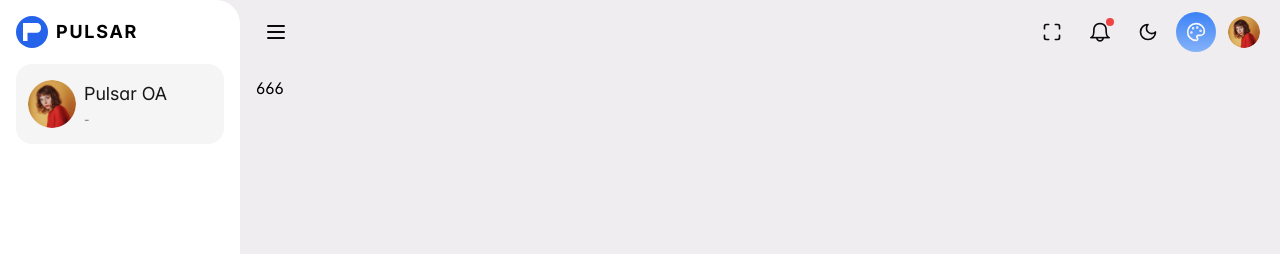
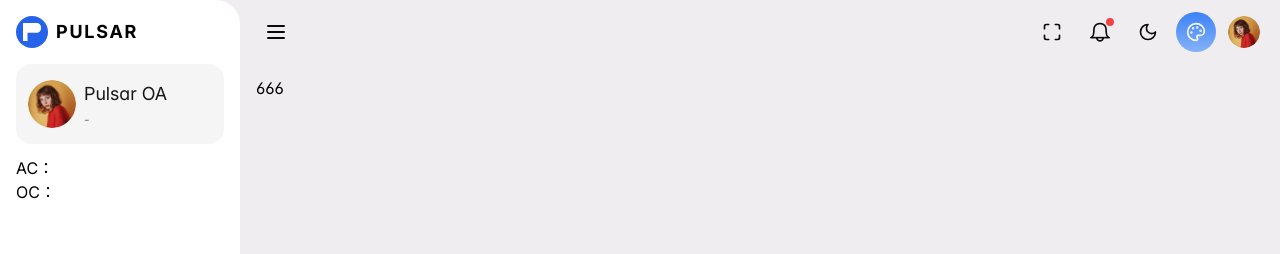
Before and after one commit to wookyao/pulsar, a React (Vite) app: page / in a window 1280 px wide. Shown: the top 254 px of the page. Built offline with nearby package versions, Linux system fonts and the light colour scheme.

Commit message:
feat: update app-menu

```diff
--- /dev/null
+++ b/src/internal/hooks/use-active-path.ts
@@ -0,0 +1,67 @@
+import { PermissionItem } from "#/auth.api";
+import useUserStore from "@/store/use-user";
+import { useCallback, useEffect, useState } from "react";
+import { useLocation, matchPath } from "react-router-dom";
+
+const useActivePath = () => {
+  const { user } = useUserStore();
+  const location = useLocation();
+  const [activeKeys, setActiveKeys] = useState<string[]>([]);
+
+  const findCodes8Path = useCallback(
+    (path: string) => {
+      const recordId = user?.perms.find((item) =>
+        matchPath(item.path, path)
+      )?.id;
+
+      if (recordId) {
+        const codes = findParentRouteCodes(user?.perms ?? [], recordId);
+        return codes;
+      }
+
+      return [];
+    },
+    [user?.perms]
+  );
+
+  useEffect(() => {
+    const activeRoute = user?.perms.find((item) =>
+      matchPath(item.path, location.pathname)
+    );
+
+    if (activeRoute?.id) {
+      const codes = findParentRouteCodes(user?.perms ?? [], activeRoute?.id);
+
+      setActiveKeys(codes);
+    } else {
+      setActiveKeys([]);
+    }
+  }, [location.pathname, user?.perms]);
+
+  return {
+    activeKeys,
+    findCodes8Path,
+  };
+};
+
+// 根据 给定的 记录id 获取 当前路由的 父级路由 祖父路由 祖宗路由
+function findParentRouteCodes(
+  permissions: PermissionItem[],
+  recordId: number
+): string[] {
+  const list: string[] = [];
+
+  const findRow =
+    permissions.find((it) => it.id === recordId) ?? ({} as PermissionItem);
+
+  if (findRow.id) {
+    list.push(findRow.code);
+    if (findRow.parentId) {
+      list.unshift(...findParentRouteCodes(permissions, findRow.parentId));
+    }
+  }
+
+  return list;
+}
+
+export default useActivePath;
--- a/src/layout/app-main/app-menu.tsx
+++ b/src/layout/app-main/app-menu.tsx
@@ -1,16 +1,38 @@
-import { memo } from "react";
+import { memo, useEffect, useState } from "react";
+import { Ripple } from "primereact/ripple";
 import { PermissionItem } from "#/auth.api";
 import useUserStore from "@/store/use-user";
 import Icon from "@/components/icon";
+import useActivePath from "@/internal/hooks/use-active-path";
 import "./style/app-menu.less";
-import { Ripple } from "primereact/ripple";
+import cn from "@/internal/help/cn";
 
 const AppMenu = () => {
   const { menus } = useUserStore();
+  const { activeKeys, findCodes8Path } = useActivePath();
+  const [openKeys, setOpenKeys] = useState<string[]>(() => activeKeys);
+
+  useEffect(() => {
+    setOpenKeys(activeKeys);
+  }, [activeKeys]);
+
+  const onChangeMenu = (menu: PermissionItem) => {
+    const codes = findCodes8Path(menu.path);
+    setOpenKeys(codes);
+  };
 
   return (
     <div className="app-menu">
-      <RenderMenu menus={menus} level={0} activePath="" />
+      <RenderMenu
+        menus={menus}
+        level={0}
+        activeKeys={activeKeys}
+        openKeys={openKeys}
+        onChangeMenu={onChangeMenu}
+      />
+      AC：{activeKeys.join(", ")}
+      <br />
+      OC：{openKeys.join(", ")}
     </div>
   );
 };
@@ -18,16 +40,37 @@ const AppMenu = () => {
 type RenderMenuProps = {
   menus: PermissionItem[];
   level?: number;
-  activePath?: string;
+  activeKeys?: string[];
+  openKeys?: string[];
+  onChangeMenu?: (menu: PermissionItem) => void;
+  hide?: boolean;
 };
 
-function RenderMenu({ menus, level = 0, activePath = "" }: RenderMenuProps) {
+function RenderMenu({
+  menus,
+  level = 0,
+  activeKeys = [],
+  openKeys = [],
+  onChangeMenu,
+  hide = false,
+}: RenderMenuProps) {
   if (!menus.length) return null;
 
   const baseSize = level ? 20 : 0;
 
+  const onItemClick = (menu: PermissionItem) => {
+    if (onChangeMenu) {
+      onChangeMenu(menu);
+    }
+  };
+
   return (
-    <ul>
+    <ul
+      className="transition-all duration-300 overflow-hidden"
+      style={
+        hide ? { maxHeight: 0, visibility: "hidden" } : { maxHeight: 1000 }
+      }
+    >
       {menus.map((menu) => {
         const hasChildren =
           Array.isArray(menu.children) && menu.children.length > 0;
@@ -35,16 +78,25 @@ function RenderMenu({ menus, level = 0, activePath = "" }: RenderMenuProps) {
         return (
           <li
             key={menu.code}
-            className="rounded-3xl bg-neutral-100 dark:bg-neutral-600 overflow-hidden"
+            className="rounded-3xl aria-expanded:bg-neutral-100 aria-expanded:dark:bg-neutral-600 overflow-hidden "
+            aria-expanded={openKeys.includes(menu.code)}
           >
             <div
-              className="flex items-center gap-2 py-3 px-4 rounded-3xl hover:bg-neutral-200 dark:hover:bg-neutral-500 animation-hover cursor-pointer transition-all duration-300 p-ripple"
+              className={cn(
+                "flex items-center gap-2 py-3 px-4 rounded-3xl cursor-pointer font-normal",
+                "hover:bg-neutral-200 dark:hover:bg-neutral-500 animation-hover transition-all duration-300 p-ripple",
+                "aria-checked:text-blue-500 aria-checked:font-bold aria-checked:dark:text-blue-500",
+                "active:bg-neutral-200  active:dark:bg-neutral-700"
+              )}
               style={{
                 paddingLeft: `calc(
                 ${1 + Math.max(level - 1, 0) * 1}rem + ${baseSize}px + ${
                   level ? 0.5 : 0
                 }rem)`,
               }}
+              aria-checked={activeKeys.includes(menu.code)}
+              aria-expanded={openKeys.at(-1) === menu.code}
+              onClick={() => onItemClick(menu)}
             >
               {menu.icon && !menu.parentId && (
                 <Icon name={menu.icon} size={20} />
@@ -65,9 +117,12 @@ function RenderMenu({ menus, level = 0, activePath = "" }: RenderMenuProps) {
 
             {menu.children && hasChildren && (
               <RenderMenu
+                hide={!openKeys.includes(menu.code)}
                 menus={menu.children}
                 level={level + 1}
-                activePath={activePath}
+                activeKeys={activeKeys}
+                openKeys={openKeys}
+                onChangeMenu={onItemClick}
               />
             )}
           </li>
```
